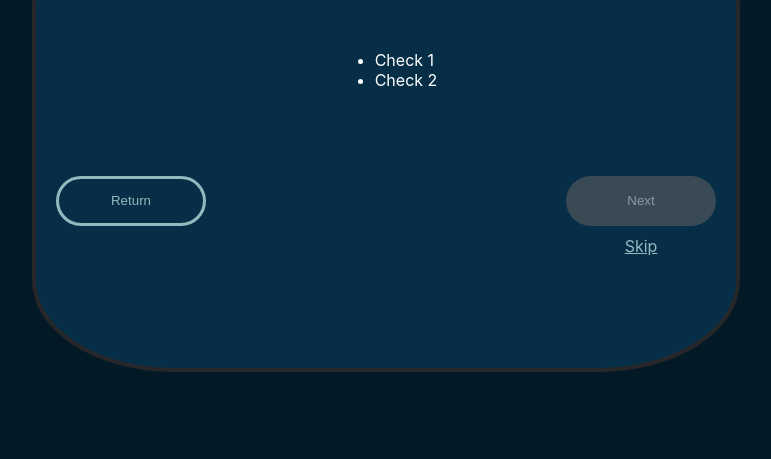
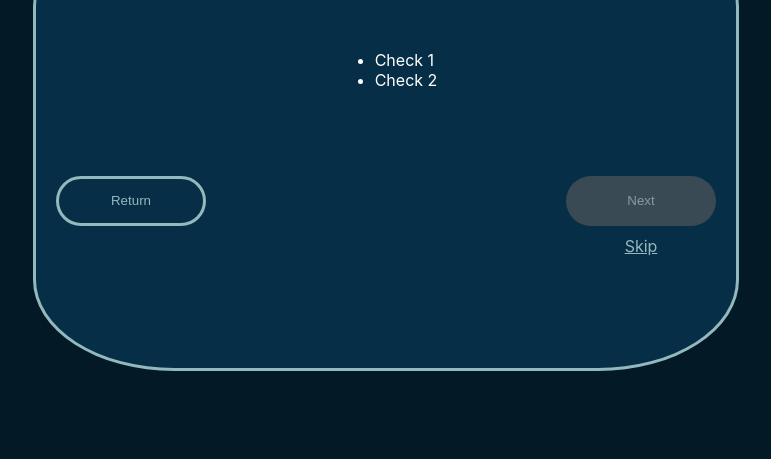
Before and after one commit to yuker-dev/24Check, a plain HTML site: page newcheck.html in a window 1280 px wide. Shown: the part 341-800 px from the top of the page, without its empty margins (254-1025 px from the left). Drawn offline with Linux system fonts and the light colour scheme.

Commit message:
Changed border color for checklist

```diff
--- a/css/newCheckStyle.css
+++ b/css/newCheckStyle.css
@@ -37,7 +37,7 @@ main {
     margin-top: 50px;
     width: 700px;
     min-height: 450px;
-    border: solid #27272a 4px;
+    border: solid #92b9bd 3px;
     border-radius: 20%;
     background-color: #062f47;
 }
```
